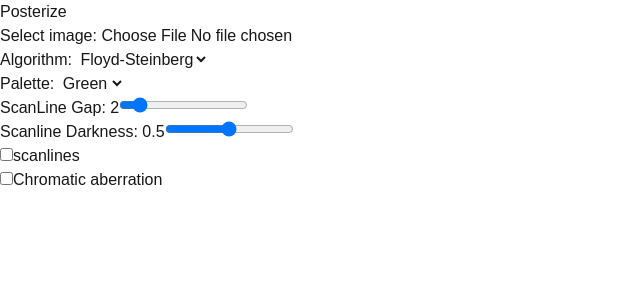
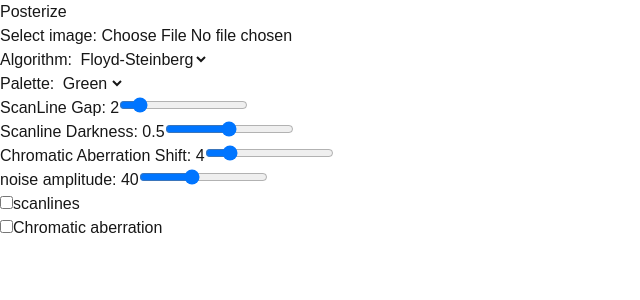
Before and after one commit to tuguldur0/posterize, a Next.js app: page / in a window 1280 px wide. Shown: the top 300 px of the page, without its empty margins (0-640 px from the left). Built offline with nearby package versions, Linux system fonts and the light colour scheme.

Commit message:
more SLIDERS. I CANT DO THIS ANYMORE

```diff
--- a/src/app/page.js
+++ b/src/app/page.js
@@ -8,6 +8,8 @@ export default function Home() {
   const [paletteSelected, setPaletteSelected] = useState("Green");
   const [scanlineInterval, setScanlineInterval] = useState(2);
   const [scanlineDarkness, setScanlineDarkness] = useState(0.5);
+  const [chromaticSlider, setChromaticSlider] = useState(4);
+  const [noiseAmplitude, setNoiseAmplitude] = useState(40);
   // ene deer original nemsen
   const algorithms = ["Bayer 4x4", "Floyd-Steinberg","Atkinson", "Noise", "Original"];
   const [effects, setEffects] = useState({
@@ -226,7 +228,16 @@ export default function Home() {
       }
     }
   }
-  const drawCanvas = (img, algorithm, selectedPalette, interval = scanlineInterval, darkness = scanlineDarkness, activeEffects = effects)  => {
+  const drawCanvas = (
+    img,
+     algorithm,
+     selectedPalette,
+     interval = scanlineInterval,
+     darkness = scanlineDarkness,
+     activeEffects = effects,
+     movement = chromaticSlider,
+     amplitude = noiseAmplitude,
+    )  => {
     const canvas = canvasRef.current;
     if(!canvas) return;
     const ctx = canvas.getContext("2d");
@@ -237,7 +248,6 @@ export default function Home() {
     ctx.drawImage(img, 0, 0);
     let imageData = ctx.getImageData(0, 0, canvas.width, canvas.height);
     const data = imageData.data;
-    console.log(data); //look
     const activePalette = palettes[selectedPalette];
     if(algorithm == "Floyd-Steinberg"){
       floydsteinberg(data, width, height, activePalette);
@@ -246,12 +256,12 @@ export default function Home() {
     } else if (algorithm == "Atkinson"){
       atkinson(data, width, height, activePalette);
     } else if (algorithm == "Noise"){
-      noise(data, width, height, activePalette)
+      noise(data, width, height, activePalette, amplitude)
     }
     if(activeEffects.scanlines){
       scanlines(height, width, data, interval, darkness);
     }
-    if(activeEffects.chromaticAberration) chromaticAberration(height, width, data)
+    if(activeEffects.chromaticAberration) chromaticAberration(height, width, data, movement)
     ctx.putImageData(imageData, 0, 0);
   }
   const handleImageUpload = (event) => {
@@ -262,7 +272,7 @@ export default function Home() {
       const img = new Image();
       img.onload = () => {
         loadedImgRef.current = img;
-        drawCanvas(img, algorithmSelected, paletteSelected, scanlineInterval, scanlineDarkness, effects);
+        drawCanvas(img, algorithmSelected, paletteSelected, scanlineInterval, scanlineDarkness, effects, chromaticSlider);
         setImageSrc(e.target.result);
       }
       img.src = e.target.result;
@@ -360,6 +370,30 @@ export default function Home() {
       </div>
       <div>
         <label>
+          Chromatic Aberration Shift: {chromaticSlider}
+          <input type="range" min="1" max="20" step="1" value={chromaticSlider} onChange={(e) => {setChromaticSlider(Number(e.target.value))}} onMouseUp={(e) => {
+            const val = Number(e.target.value);
+            if(loadedImgRef.current) drawCanvas(loadedImgRef.current, algorithmSelected, paletteSelected, scanlineInterval, scanlineDarkness, effects, val, noiseAmplitude);
+
+          }}/>
+        </label>
+      </div>
+      <div>
+        <label>
+          noise amplitude: {noiseAmplitude}
+          <input type="range" min="0" max="100" step="1" value={noiseAmplitude} onChange={(e) => {
+            setNoiseAmplitude(Number(e.target.value));
+          }} onMouseUp={(e) => {
+            const val = Number(e.target.value);
+            if(loadedImgRef.current){
+              drawCanvas(loadedImgRef.current, algorithmSelected, paletteSelected, scanlineInterval, scanlineDarkness, effects, chromaticSlider, val)
+
+            }
+          }}/>
+        </label>
+      </div>
+      <div>
+        <label>
           <input type="checkbox" checked={effects.scanlines} onChange={() => handleEffectToggle("scanlines")}/>
           scanlines
         </label>
```
